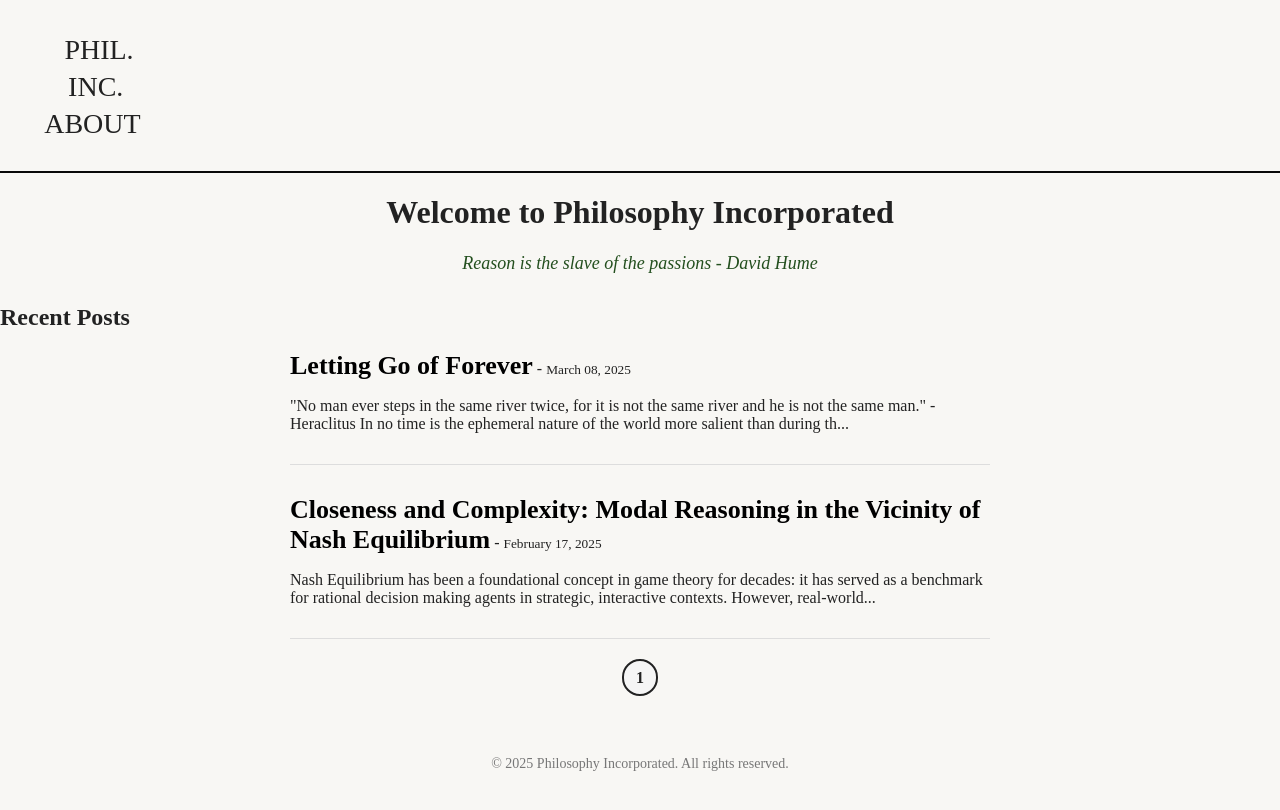
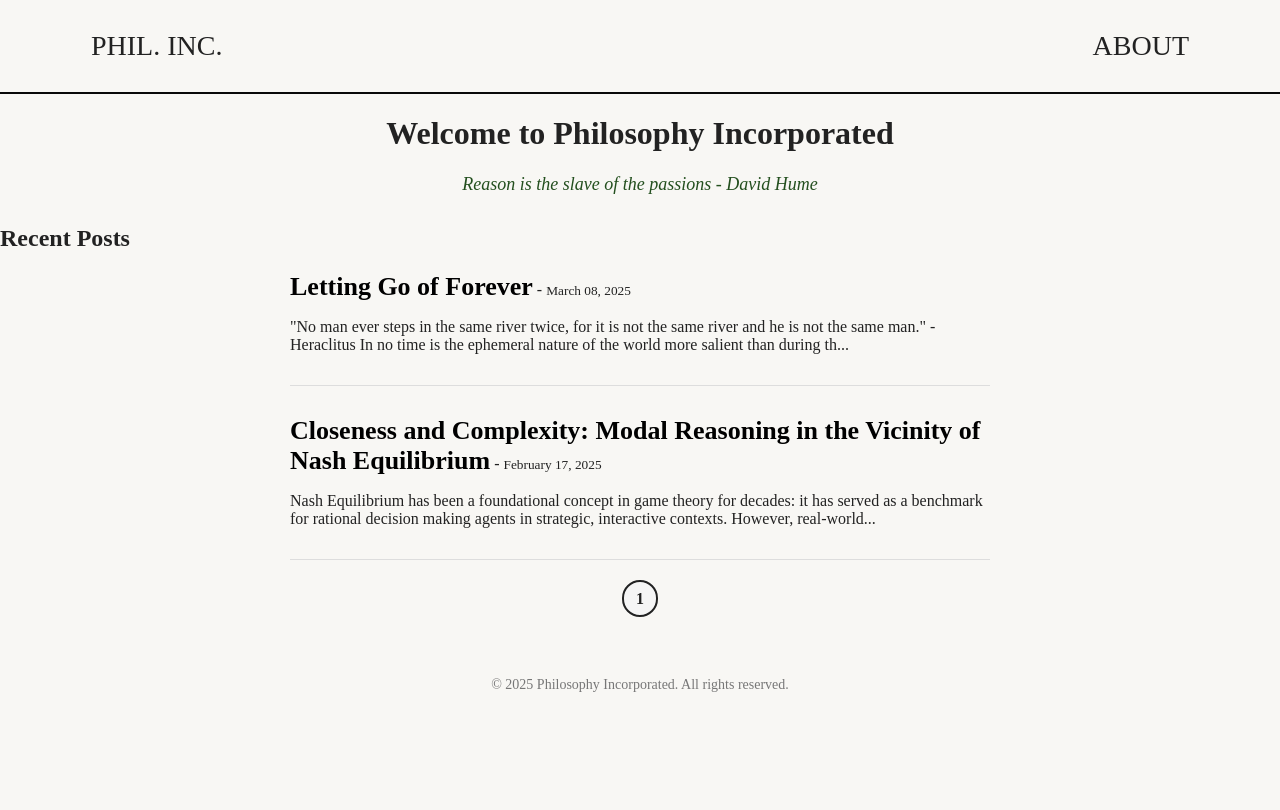
Before and after one commit to shanehaynes/Blog, a Jekyll site: the page built from index.html, in a window 1280 px wide. Shown: the top 810 px of the page. Built offline with Jekyll 4.4.1, drawn with Linux system fonts in a browser that asks for light colours; the list of posts is cut into pages by our own code.

Commit message:
Update default.html

```diff
--- a/_layouts/default.html
+++ b/_layouts/default.html
@@ -12,14 +12,10 @@
 
     <!-- Header -->
     <header class="site-header">
-        <div class="wrapper">
             <!-- Fix Home Link -->
             <a class="site-title" href="{{ site.baseurl }}/">Phil. Inc.</a>
-            <nav class="site-nav">
                 <!-- Fix About Link -->
-                <a class="page-link" href="{{ site.baseurl }}/about/">About</a>
-            </nav>
-        </div>
+            <a class="page-link" href="{{ site.baseurl }}/about/">About</a>
     </header>
 
     <!-- Main Content -->
```
